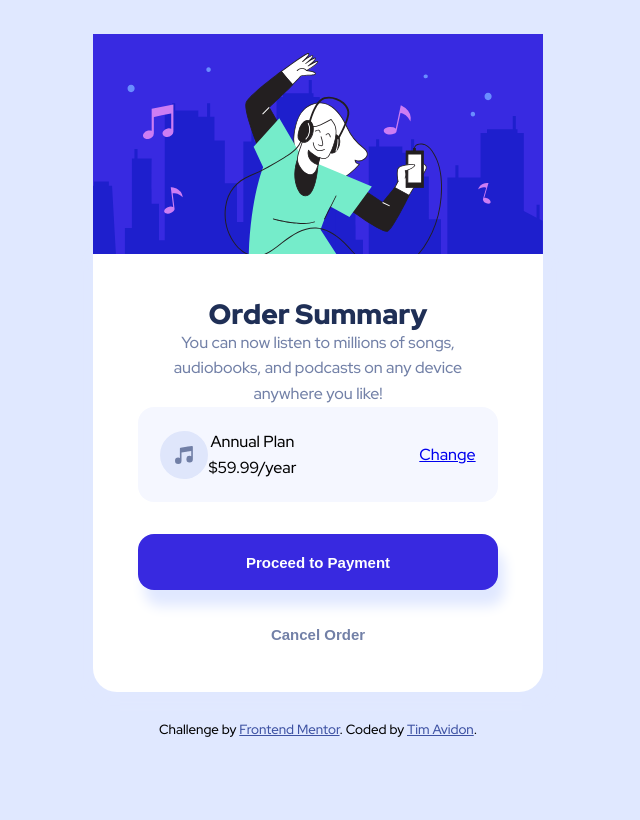
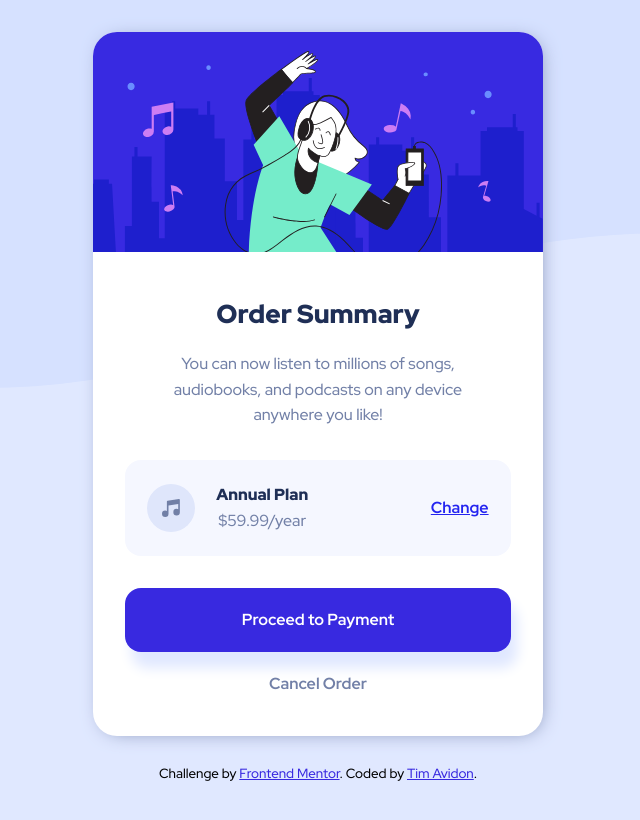
Before and after one commit to timavidon/Order-summary-component, a plain HTML site: page index.html in a window 1280 px wide. Shown: the whole page, without its empty margins (322-962 px from the left). Drawn offline with Linux system fonts and the light colour scheme.

Commit message:
Update styles.css

```diff
--- a/styles.css
+++ b/styles.css
@@ -32,6 +32,11 @@ picture {
   display: block;
 }
 
+button,
+input {
+  font: inherit;
+}
+
 h1,
 h2,
 h3,
@@ -48,13 +53,12 @@ body {
   min-height: 100dvh;
   font-family: var(--ff-primary);
   line-height: 1.6;
-  padding-inline: 2rem;
+  padding: 2rem;
   background-color: var(--pale-blue);
 
-  /* background: url(./images/pattern-background-mobile.svg);
-  background-position: center;
+  background-image: url(./images/pattern-background-mobile.svg);
   background-repeat: no-repeat;
-  background-size: cover; */
+  background-size: contain;
 }
 
 .card {
@@ -62,31 +66,36 @@ body {
   text-align: center;
   border-radius: 1.5rem;
   background-color: var(--white);
+  box-shadow: 3px 2px 20px -7px var(--desaturated-blue),
+    5px 8px 20px -7px var(--pale-blue);
 }
 
 .content {
-  padding: 45px;
-  box-shadow: 0.1rem 0.1rem 1rem var(--pale-blue);
+  padding: 2.5rem 2rem;
 }
 
-.card-img {
+.card-img > svg {
   border-radius: 1.5rem 1.5rem 0 0;
 }
 
 .heading {
-  font-size: 28px;
+  font-size: 1.625rem;
   font-weight: var(--fw-black);
+  margin-top: 0.5rem;
   color: var(--dark-blue);
 }
 
 .description {
+  margin-top: 1.4rem;
   color: var(--desaturated-blue);
 }
 
 .pricing {
   display: flex;
   justify-content: space-between;
+  flex-wrap: wrap;
   align-items: center;
+  margin-block: 2rem;
   padding: 1.4rem;
   border-radius: 1rem;
   background-color: var(--very-pale-blue);
@@ -97,39 +106,42 @@ body {
   align-items: center;
 }
 
-.plan-info {
+.plan__info {
   color: var(--dark-blue);
-  margin-left: 1rem;
+  margin-left: 1.3rem;
 }
 
-.plan-heading {
+.plan__heading {
   font-weight: var(--fw-black);
 }
 
-.plan-price {
+.plan__price {
   color: var(--desaturated-blue);
 }
 
-.plan-change {
+.plan__change {
   font-weight: var(--fw-bold);
+  opacity: 0.85;
+  transition: all 0.2s cubic-bezier(0.165, 0.84, 0.44, 1);
 }
 
-.plan-change:hover {
-  opacity: 0.6;
+.plan__change:hover {
+  opacity: 0.5;
   text-decoration: none;
 }
 
 .payment-btn,
 .cancel-btn {
   width: 100%;
-  font-size: 15px;
-  font-weight: var(--fw-black);
+  font-size: 1.125rem;
+  font-weight: var(--fw-bold);
   border: none;
   cursor: pointer;
+  transition: all 0.2s cubic-bezier(0.165, 0.84, 0.44, 1);
 }
 
 .payment-btn {
-  margin-block: 2rem;
+  margin-bottom: 1.2rem;
   padding: 1.2rem;
   border-radius: 1rem;
   color: var(--white);
@@ -138,7 +150,7 @@ body {
 }
 
 .payment-btn:hover {
-  opacity: 0.6;
+  opacity: 0.65;
 }
 
 .cancel-btn {
@@ -156,5 +168,27 @@ body {
 }
 
 .attribution a {
-  color: hsl(228, 45%, 44%);
+  color: var(--bright-blue);
+  transition: all 0.2s cubic-bezier(0.165, 0.84, 0.44, 1);
 }
+
+.attribution a:hover {
+  opacity: 0.7;
+}
+
+/* Utilities */
+.wrapper {
+  padding-inline: 2rem;
+}
+
+/* Desktop */
+@media (min-width: 50em) {
+  body {
+    background-image: url(./images/pattern-background-desktop.svg);
+  }
+
+  .payment-btn,
+  .cancel-btn {
+    font-size: 1rem;
+  }
+}
```
